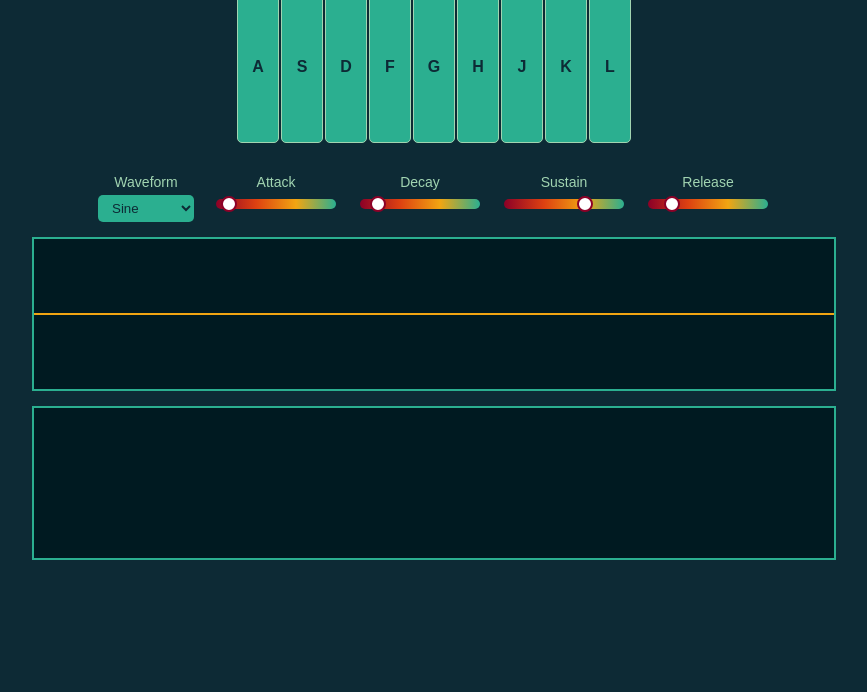
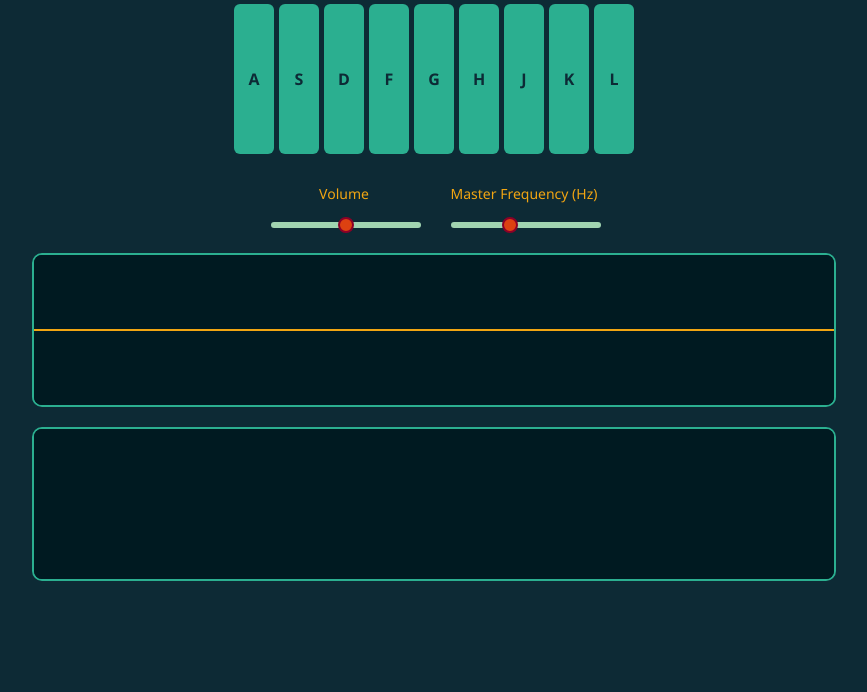
Before and after one commit to LeoBarassi/physics, a website: page keyboard-player.html in a window 1280 px wide. Shown: the part 108-800 px from the top of the page, without its empty margins (206-1073 px from the left). Drawn offline with Linux system fonts and the light colour scheme.

Commit message:
Update keyboard-player.html

```diff
--- a/keyboard-player.html
+++ b/keyboard-player.html
@@ -2,40 +2,40 @@
 <html lang="en">
 <head>
   <meta charset="UTF-8" />
-  <title>Visualizer Piano Synth</title>
+  <title>Synth Piano with Visualizer</title>
   <style>
     body {
       background: #0D2A35;
       color: #A1D4B1;
-      font-family: sans-serif;
+      font-family: 'Segoe UI', sans-serif;
+      padding: 20px;
       text-align: center;
-      margin: 0;
-      padding: 20px;
     }
 
     h1 {
       color: #F1A512;
-      margin-bottom: 10px;
+      margin-bottom: 20px;
     }
 
     #piano {
       display: flex;
       justify-content: center;
-      margin: 20px auto;
+      gap: 5px;
       flex-wrap: wrap;
+      margin-bottom: 30px;
     }
 
     .key {
+      background: #2BAF90;
+      border: none;
       width: 40px;
       height: 150px;
-      margin: 1px;
-      background: #2BAF90;
-      border: 1px solid #A1D4B1;
-      border-radius: 5px;
+      line-height: 150px;
+      font-weight: bold;
+      color: #0D2A35;
       cursor: pointer;
-      line-height: 150px;
-      color: #0D2A35;
-      font-weight: bold;
+      border-radius: 6px;
+      transition: background 0.1s;
     }
 
     .key.pressed {
@@ -43,91 +43,72 @@
     }
 
     canvas {
+      display: block;
+      margin: 20px auto;
       background: #001a21;
+      border-radius: 10px;
       border: 2px solid #2BAF90;
-      margin: 15px auto;
-      display: block;
     }
 
-    .controls {
+    .sliders {
       display: flex;
       justify-content: center;
       flex-wrap: wrap;
-      gap: 20px;
+      gap: 30px;
       margin-top: 30px;
     }
 
-    .control-group {
+    .slider-group {
       text-align: center;
+      width: 150px;
     }
 
     label {
       display: block;
-      margin-bottom: 5px;
+      margin-bottom: 8px;
+      color: #F1A512;
       font-size: 14px;
     }
 
-    input[type="range"] {
+    input[type=range] {
       -webkit-appearance: none;
-      width: 120px;
-      height: 10px;
-      background: linear-gradient(90deg, #8C0027, #DD4111, #F1A512, #2BAF90);
-      border-radius: 5px;
+      width: 100%;
+      height: 6px;
+      background: #A1D4B1;
+      border-radius: 3px;
       outline: none;
-      transition: background 0.3s ease;
+      transition: background 0.3s;
     }
 
-    input[type="range"]::-webkit-slider-thumb {
+    input[type=range]::-webkit-slider-thumb {
       -webkit-appearance: none;
+      appearance: none;
       width: 16px;
       height: 16px;
-      background: #fff;
+      background: #DD4111;
       border: 2px solid #8C0027;
       border-radius: 50%;
       cursor: pointer;
+      transition: background 0.3s;
     }
 
-    select {
-      background: #2BAF90;
-      color: #0D2A35;
-      border: none;
-      padding: 5px 10px;
-      border-radius: 5px;
+    input[type=range]:hover::-webkit-slider-thumb {
+      background: #F1A512;
     }
   </style>
 </head>
 <body>
-
-  <h1>Synth Piano Visualizer</h1>
-
+  <h1>Synth Piano with Visualizers</h1>
   <div id="piano"></div>
 
-  <div class="controls">
-    <div class="control-group">
-      <label for="waveform">Waveform</label>
-      <select id="waveform">
-        <option value="sine">Sine</option>
-        <option value="square">Square</option>
-        <option value="triangle">Triangle</option>
-        <option value="sawtooth">Sawtooth</option>
-      </select>
+  <div class="sliders">
+    <div class="slider-group">
+      <label for="volume">Volume</label>
+      <input type="range" id="volume" min="0" max="1" step="0.01" value="0.5">
     </div>
-
-    <div class="control-group">
-      <label for="attack">Attack</label>
-      <input type="range" id="attack" min="0" max="2" step="0.01" value="0.1" />
-    </div>
-    <div class="control-group">
-      <label for="decay">Decay</label>
-      <input type="range" id="decay" min="0" max="2" step="0.01" value="0.2" />
-    </div>
-    <div class="control-group">
-      <label for="sustain">Sustain</label>
-      <input type="range" id="sustain" min="0" max="1" step="0.01" value="0.7" />
-    </div>
-    <div class="control-group">
-      <label for="release">Release</label>
-      <input type="range" id="release" min="0" max="2" step="0.01" value="0.3" />
+    <div class="slider-group">
+      <label for="frequency">Master Frequency (Hz)</label>
+      <input type="range" id="masterFreq" min="100" max="1000" step="1" value="440">
     </div>
   </div>
 
@@ -138,50 +119,39 @@
     const context = new (window.AudioContext || window.webkitAudioContext)();
     const analyser = context.createAnalyser();
     analyser.fftSize = 2048;
-    const dataArray = new Uint8Array(analyser.frequencyBinCount);
+    const gainNode = context.createGain();
+    const volumeSlider = document.getElementById("volume");
+    const masterFreqSlider = document.getElementById("masterFreq");
 
-    const gainNode = context.createGain();
-    gainNode.connect(analyser).connect(context.destination);
-
-    const waveform = document.getElementById("waveform");
-    const attack = document.getElementById("attack");
-    const decay = document.getElementById("decay");
-    const sustain = document.getElementById("sustain");
-    const release = document.getElementById("release");
+    gainNode.connect(analyser);
+    analyser.connect(context.destination);
 
     const keys = "ASDFGHJKL".split("");
     const piano = document.getElementById("piano");
 
-    keys.forEach((char, i) => {
+    const createOscillator = (freq) => {
+      const osc = context.createOscillator();
+      const vol = context.createGain();
+      osc.type = "sine";
+      osc.frequency.value = freq;
+      vol.gain.value = volumeSlider.value;
+      osc.connect(vol).connect(gainNode);
+      return { osc, vol };
+    };
+
+    keys.forEach((keyChar, i) => {
       const key = document.createElement("div");
       key.className = "key";
-      key.textContent = char;
+      key.textContent = keyChar;
       piano.appendChild(key);
 
-      const freq = 261.63 * Math.pow(2, i / 12); // C4 upward
+      const baseFreq = parseFloat(masterFreqSlider.value);
+      const keyFreq = baseFreq * Math.pow(2, i / 12);
 
       const playNote = () => {
-        const osc = context.createOscillator();
-        const env = context.createGain();
-
-        osc.type = waveform.value;
-        osc.frequency.value = freq;
-
-        const now = context.currentTime;
-        const a = parseFloat(attack.value);
-        const d = parseFloat(decay.value);
-        const s = parseFloat(sustain.value);
-        const r = parseFloat(release.value);
-
-        env.gain.setValueAtTime(0, now);
-        env.gain.linearRampToValueAtTime(1, now + a);
-        env.gain.linearRampToValueAtTime(s, now + a + d);
-        env.gain.setValueAtTime(s, now + a + d);
-        env.gain.linearRampToValueAtTime(0, now + a + d + r);
-
-        osc.connect(env).connect(gainNode);
-        osc.start(now);
-        osc.stop(now + a + d + r + 0.1);
+        const { osc } = createOscillator(keyFreq);
+        osc.start();
+        osc.stop(context.currentTime + 1);
       };
 
       key.addEventListener("mousedown", () => {
@@ -191,28 +161,33 @@
       key.addEventListener("mouseup", () => key.classList.remove("pressed"));
 
       window.addEventListener("keydown", (e) => {
-        if (e.key.toUpperCase() === char) {
+        if (e.key.toUpperCase() === keyChar) {
           key.classList.add("pressed");
           playNote();
         }
       });
       window.addEventListener("keyup", (e) => {
-        if (e.key.toUpperCase() === char) {
+        if (e.key.toUpperCase() === keyChar) {
           key.classList.remove("pressed");
         }
       });
     });
 
-    // Oscilloscope
+    volumeSlider.addEventListener("input", () => {
+      gainNode.gain.value = volumeSlider.value;
+    });
+
     const oscCanvas = document.getElementById("oscilloscope");
     const oscCtx = oscCanvas.getContext("2d");
+    const freqCanvas = document.getElementById("frequency");
+    const freqCtx = freqCanvas.getContext("2d");
+    const dataArray = new Uint8Array(analyser.frequencyBinCount);
 
     function drawOscilloscope() {
       requestAnimationFrame(drawOscilloscope);
       analyser.getByteTimeDomainData(dataArray);
       oscCtx.fillStyle = "#001a21";
       oscCtx.fillRect(0, 0, oscCanvas.width, oscCanvas.height);
-
       oscCtx.lineWidth = 2;
       oscCtx.strokeStyle = "#F1A512";
       oscCtx.beginPath();
@@ -222,27 +197,18 @@
       for (let i = 0; i < dataArray.length; i++) {
         const v = dataArray[i] / 128.0;
         const y = (v * oscCanvas.height) / 2;
-        if (i === 0) {
-          oscCtx.moveTo(x, y);
-        } else {
-          oscCtx.lineTo(x, y);
-        }
+        i === 0 ? oscCtx.moveTo(x, y) : oscCtx.lineTo(x, y);
         x += sliceWidth;
       }
       oscCtx.lineTo(oscCanvas.width, oscCanvas.height / 2);
       oscCtx.stroke();
     }
 
-    // Frequency Spectrum
-    const freqCanvas = document.getElementById("frequency");
-    const freqCtx = freqCanvas.getContext("2d");
-
     function drawFrequency() {
       requestAnimationFrame(drawFrequency);
       analyser.getByteFrequencyData(dataArray);
       freqCtx.fillStyle = "#001a21";
       freqCtx.fillRect(0, 0, freqCanvas.width, freqCanvas.height);
-
       const barWidth = (freqCanvas.width / dataArray.length) * 2.5;
       let x = 0;
       for (let i = 0; i < dataArray.length; i++) {
@@ -253,15 +219,6 @@
       }
     }
 
-    // Color shifting slider
-    document.querySelectorAll('input[type="range"]').forEach(slider => {
-      slider.addEventListener('input', () => {
-        const percent = (slider.value - slider.min) / (slider.max - slider.min);
-        const hue = 120 - percent * 120; // green to red
-        slider.style.background = `linear-gradient(to right, hsl(${hue}, 80%, 50%), #2BAF90)`;
-      });
-    });
-
     drawOscilloscope();
     drawFrequency();
   </script>
```
